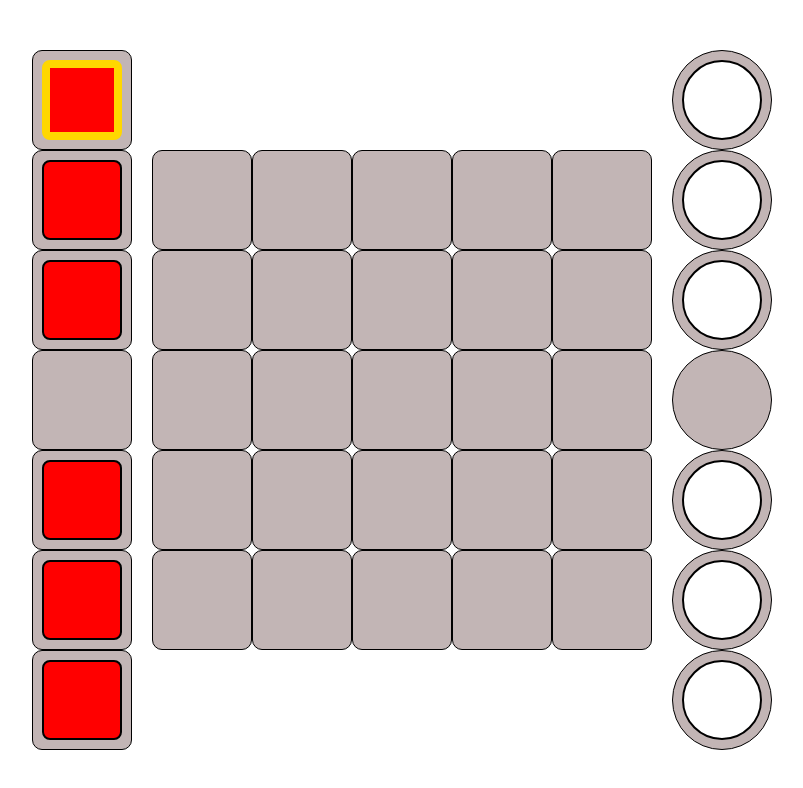
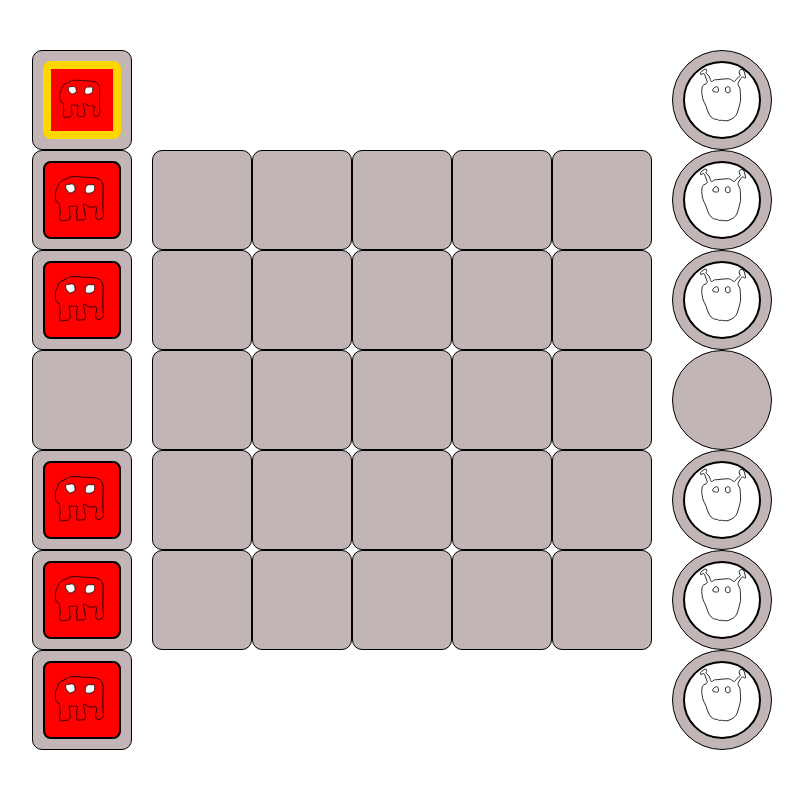
Before and after one commit to CatsFromGallifrey/CatsFromGallifrey.github.io, a plain HTML site: page Magnetic4Force/index.html in a window 1280 px wide. Both pictures are taken after a click on the element 320 px from the left and 100 px from the top of the page. Shown: the whole page, without its empty margins (238-1041 px from the left). Drawn offline with Linux system fonts and the light colour scheme.

Commit message:
Add files via upload
Update of the game removing svg elements, instead using svg images as background and pieces are simply div elements

```diff
--- a/Magnetic4Force/script.js
+++ b/Magnetic4Force/script.js
@@ -3,9 +3,13 @@ const gameBoard = document.querySelector('#gameboard');
 const redPanel = document.querySelector('#redpanel');
 const whitePanel = document.querySelector('#whitepanel');
 
+// // define pieces
+// const Villain = `<div class="piece villain"><svg class="red"></svg></div>`
+// const Hero = `<div class="piece hero"><svg class="white"></svg></div>`
+
 // define pieces
-const Villain = `<div class="piece villain"><svg class="red"></svg></div>`
-const Hero = `<div class="piece hero"><svg class="white"></svg></div>`
+const Villain = `<div class="piece squared villain"></div>`
+const Hero = `<div class="piece circled hero"></div>`
 
 // RULES FOR COLORS
 // pieces become their own color on squares with spin 0
@@ -24,7 +28,7 @@ spinSet.push(Math.round(Math.random()));
 // now shuffle the set of colors
 function shuffle(a) {
     for (let i = a.length - 1; i > 0; i--) {
-        const j = Math.floor(Math.random() * (i+1));
+        const j = Math.floor(Math.random() * (i + 1));
         [a[i], a[j]] = [a[j], a[i]];
     }
     return a;
@@ -89,9 +93,9 @@ let startPositionID;
 function clickEvent(e) {
     e.stopPropagation();
 
-    if (e.target.localName == 'svg') {
+    if (e.target.classList.contains('piece')) {
 
-        const piece = e.target.parentNode;
+        const piece = e.target;
         startPositionID = piece.parentNode.getAttribute('square-id');
 
         // console.log(e);
@@ -129,23 +133,22 @@ function clickEvent(e) {
     let spin = currentSqaure.getAttribute('square-spin');
     let type = selectedPiece.classList.contains('hero') ? 'hero' : 'villain';
 
-    // the color is given to the svg
-    let svg = selectedPiece.firstChild;
+    // the color is given to the ......
     if (spin == 0 && type == 'hero') {
-        svg.classList.remove('red');
-        svg.classList.add('white');
+        selectedPiece.classList.remove('villain');
+        selectedPiece.classList.add('hero');
     }
     if (spin == 0 && type == 'villain') {
-        svg.classList.remove('white');
-        svg.classList.add('red');
+        selectedPiece.classList.remove('hero');
+        selectedPiece.classList.add('villain');
     }
-        if (spin == 1 && type == 'hero') {
-        svg.classList.remove('white');
-        svg.classList.add('red');
+    if (spin == 1 && type == 'hero') {
+        selectedPiece.classList.remove('hero');
+        selectedPiece.classList.add('villain');
     }
-        if (spin == 1 && type == 'villain') {
-        svg.classList.remove('red');
-        svg.classList.add('white');
+    if (spin == 1 && type == 'villain') {
+        selectedPiece.classList.remove('villain');
+        selectedPiece.classList.add('hero');
     }
 
 
--- a/Magnetic4Force/style.css
+++ b/Magnetic4Force/style.css
@@ -43,51 +43,42 @@ body {
 }
 
 #whitepanel .square {
-    border-radius: 50px;
-}
-
-.square svg{
-    width: 80px;
-    height: 80px;
-    border: 2px solid black;
-    position: relative;
-    z-index: -9;
-    /* transition: box-shadow 0.3s ease; */
-}
-
-.villain svg {
-    border-radius: 8px;
-}
-
-.hero svg {
-    border-radius: 40px;
-}
-
-path {
-    position: relative;
-    z-index: -10;
+    border-radius: 50%;
 }
 
 .piece {
-    position: relative;
-    z-index: 10;
+    width: 80%;
+    height: 80%;
+    border: 2px solid black;
+    /* position: relative;
+    z-index: 10; */
     display: flex;
     justify-content: center;
     align-items: center;
+    background-position: center;
+    background-repeat: no-repeat;
+    background-size: 150%;
 }
 
-.white {
-    background-color: white;
-}
-
-.red {
-    background-color: red;
-}
-
-svg:hover {
+.piece:hover {
     box-shadow: 0 0 10px rgba(0, 0, 0, 1);
 }
 
-.selected svg{
+.selected {
     border: gold 8px solid;
 }
+
+.squared {
+    border-radius: 10%;
+}
+.circled {
+    border-radius: 50%;
+}
+.hero {
+    background-image: url(svg/heros_piece.svg);
+    transition: background-image 0.3s ease;
+}
+.villain {
+    background-image: url(svg/villains_piece.svg);
+    transition: background-image 0.3s ease;
+}
```
Also changed, not shown: Magnetic4Force/svg/heros_piece.svg (added), Magnetic4Force/svg/villains_piece.svg (added).
